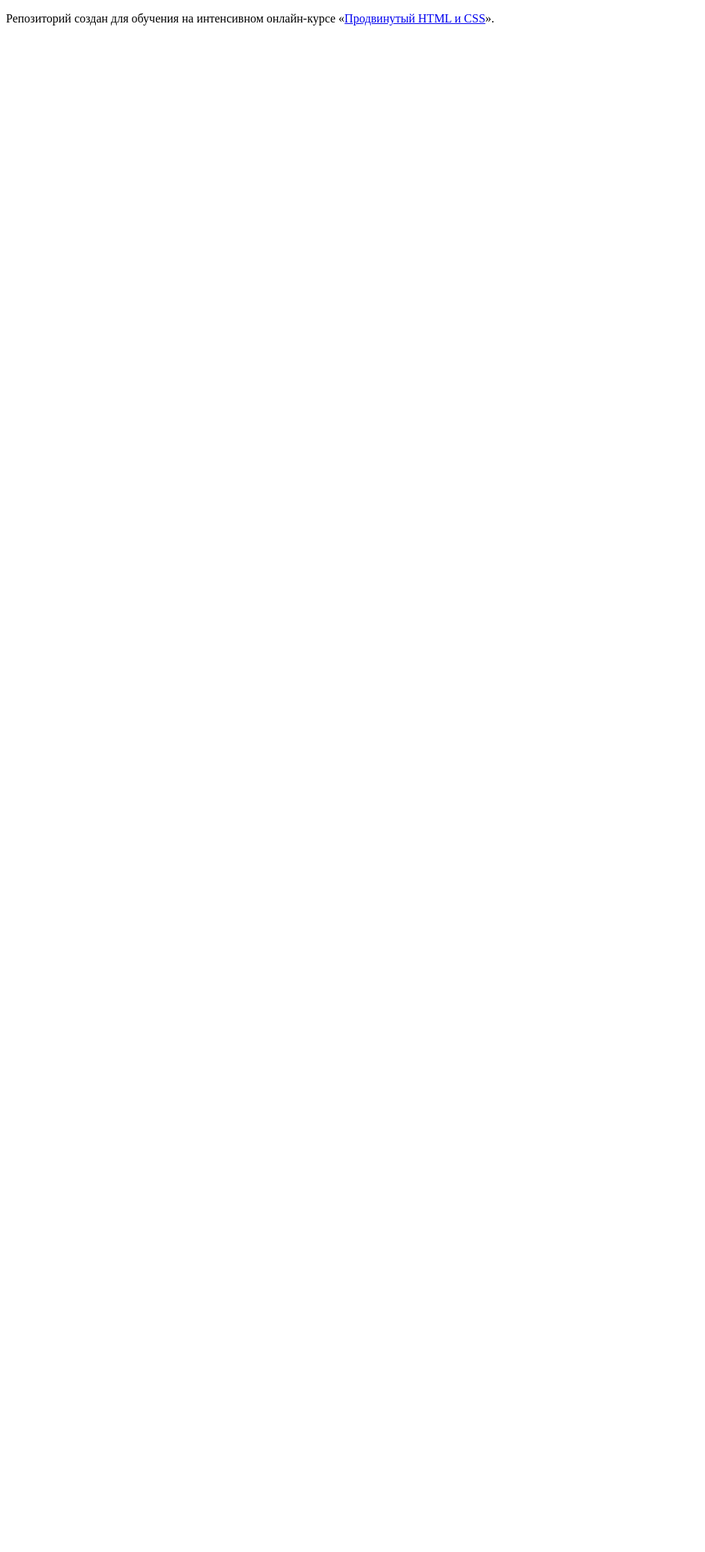
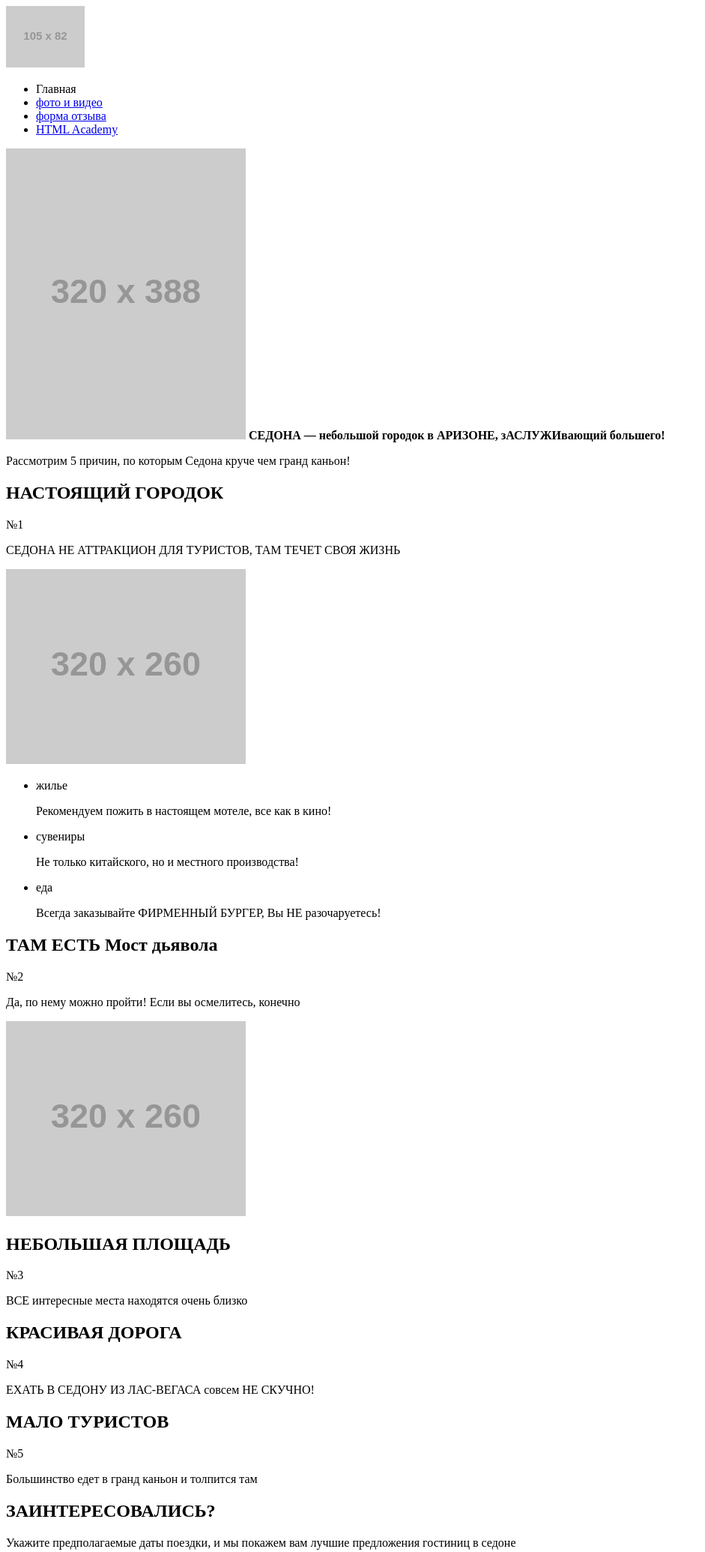
Before and after one commit to AnyaBee/133081-sedona, a website: page index.html in a window 1280 px wide. Shown: the top 2070 px of the page at 75% size, without its empty margins (0-941 px from the left). Before the commit the page ends 800 px from the top, so only its background shows below. Drawn offline with Linux system fonts and the light colour scheme; placeholder pictures from the web are drawn by us.

Commit message:
Create html structure for sedona home page

```diff
--- a/index.html
+++ b/index.html
@@ -2,11 +2,90 @@
 <html lang="ru">
   <head>
     <meta charset="utf-8">
-    <title>HTML Academy: Седона</title>
+    <title>Sedona - because the Grand Canyon sucks</title>
   </head>
   <body>
-
-    <p>Репозиторий создан для обучения на интенсивном онлайн‑курсе «<a href="https://htmlacademy.ru/intensive/adaptive">Продвинутый HTML и CSS</a>».</p>
-
+    <header class="page-header">
+      <a class="page-header__logo">
+        <img class="page-header__logo-image" src="http://placehold.it/105x82" width="105" height="82" alt="City of
+        Sedona">
+      </a>
+      <nav class="main-nav">
+        <ul class="main-nav__list site-list">
+          <li class="site-list__item">
+            <a>Главная</a>
+          </li>
+          <li class="site-list__item">
+            <a href="#">фото и видео</a>
+          </li>
+          <li class="site-list__item">
+            <a href="#">форма отзыва</a>
+          </li>
+          <li class="site-list__item">
+            <a href="#">HTML Academy</a>
+          </li>
+        </ul>
+      </nav>
+    </header>
+  <main class="page-main">
+    <section class="banner">
+      <img class="banner__image" src="http://placehold.it/320x388" width="320" height="388" alt="Welcome to
+        Sedona">
+      <b class="banner__promo-title">СЕДОНА — небольшой городок в АРИЗОНЕ, зАСЛУЖИвающий большего!</b>
+      <p class="banner__promo-text">Рассмотрим 5 причин, по которым Седона круче чем гранд каньон!</p>
+    </section>
+    <section class="advantages">
+      <h2 class="advantages__title">НАСТОЯЩИЙ ГОРОДОК</h2>
+      <span class="advantages__number">№1</span>
+      <p class="advantages__expanding-text">СЕДОНА НЕ АТТРАКЦИОН ДЛЯ ТУРИСТОВ, ТАМ ТЕЧЕТ СВОЯ ЖИЗНЬ</p>
+      <img class="advantages__image" src="http://placehold.it/320x260" width="320" height="260" alt="Sedona-view">
+      <ul class="advantages__list">
+        <li class="advantages__item">жилье
+          <p class="advantages__description">Рекомендуем пожить в настоящем мотеле, все как в кино!</p>
+        </li>
+        <li class="advantages__item">сувениры
+          <p class="advantages__description">Не только китайского, но и местного производства!</p>
+        </li>
+        <li class="advantages__item">еда
+          <p class="advantages__description">Всегда заказывайте ФИРМЕННЫЙ БУРГЕР, Вы НЕ разочаруетесь!</p>
+        </li>
+      </ul>
+      <h2 class="advantages__title">ТАМ ЕСТЬ Мост дьявола</h2>
+      <span class="advantages__number">№2</span>
+      <p class="advantages__expanding-text">Да, по нему можно пройти! Если вы осмелитесь, конечно</p>
+      <img class="advantages__image" src="http://placehold.it/320x260" width="320" height="260" alt="Sedona-view">
+      <h2 class="advantages__title advantages__title--black">НЕБОЛЬШАЯ ПЛОЩАДЬ</h2>
+      <span class="advantages__number advantages__number--black">№3</span>
+      <p class="advantages__expanding-text advantages__expanding-text--black">ВСЕ интересные места находятся очень близко</p>
+      <h2 class="advantages__title advantages__title--black">КРАСИВАЯ ДОРОГА</h2>
+      <span class="advantages__number advantages__number--black">№4</span>
+      <p class="advantages__expanding-text advantages__expanding-text--black">ЕХАТЬ В СЕДОНУ ИЗ ЛАС-ВЕГАСА
+        совсем НЕ СКУЧНО!</p>
+      <h2 class="advantages__title advantages__title--black">МАЛО ТУРИСТОВ </h2>
+      <span class="advantages__number advantages__number--black">№5</span>
+      <p class="advantages__expanding-text advantages__expanding-text--black">Большинство едет в гранд каньон
+        и толпится там</p>
+    </section>
+    <section class="find-hotel">
+      <h2 class="find-hotel__title site-title">ЗАИНТЕРЕСОВАЛИСЬ?</h2>
+      <p class="find-hotel__promo-text">Укажите предполагаемые даты поездки, и мы покажем вам лучшие предложения гостиниц в седоне</p>
+      <a class="find-hotel__button button" href="#">Найти гостиницу</a>
+    </section>
+    <section class="map">
+      <img class="map-image" src="http://placehold.it/320x350" width="320" height="350" alt="Sedona-map">
+    </section>
+  </main>
+  <footer class="page-footer">
+    <h2 class="page-footer__title site-title">#visitSEDONA</h2>
+    <section class="page-footer__social social">
+      <span class="social__twitter"></span>
+      <span class="social__facebook"></span>
+      <span class="social__youtube"></span>
+    </section>
+    <section class="page-footer__copyright copyright">
+      <span class="copyright__text"></span>
+      <a class="copyright__icon" href="#"></a>
+    </section>
+  </footer>
   </body>
 </html>
```
